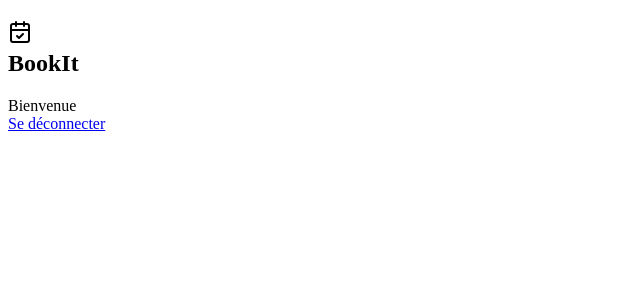
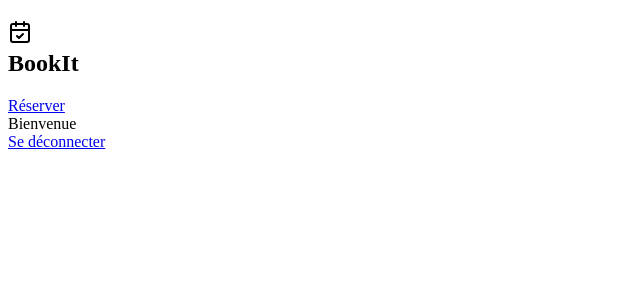
Before and after one commit to noelfoka/book_it, a Next.js app: page /dashboard in a window 1280 px wide. Shown: the top 300 px of the page, without its empty margins (0-640 px from the left). Built offline with nearby package versions, Linux system fonts and the light colour scheme; no server answers.

Commit message:
add Link

```diff
--- a/app/components/Navbar.tsx
+++ b/app/components/Navbar.tsx
@@ -2,6 +2,7 @@
 
 import { useKindeBrowserClient } from "@kinde-oss/kinde-auth-nextjs";
 import { CalendarCheck } from "lucide-react";
+import Link from "next/link";
 import { usePathname } from "next/navigation";
 import React, { useEffect, useState } from "react";
 
@@ -44,6 +45,9 @@ const Navbar = () => {
           )}
 
         </div>
+        <div className="hidden md:flex items-center space-x-6">
+          <Link href={"/dashboard"}>Réserver</Link>
+        </div>
       </div>
     </nav>
     </div>
```
